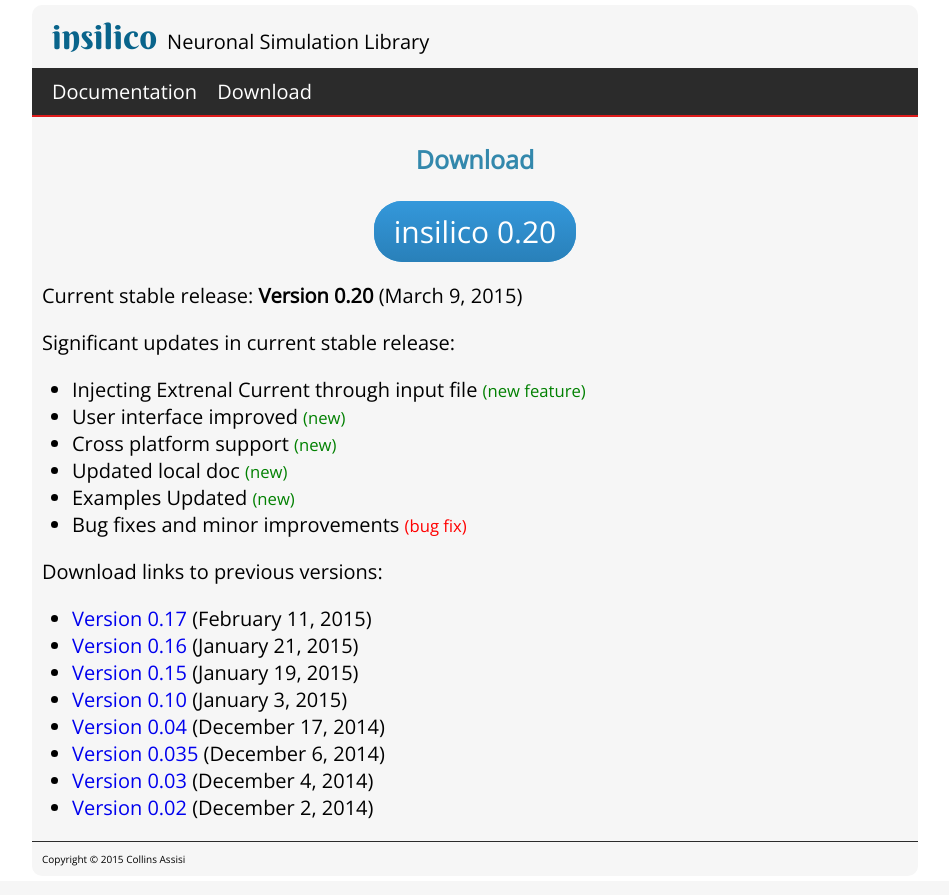
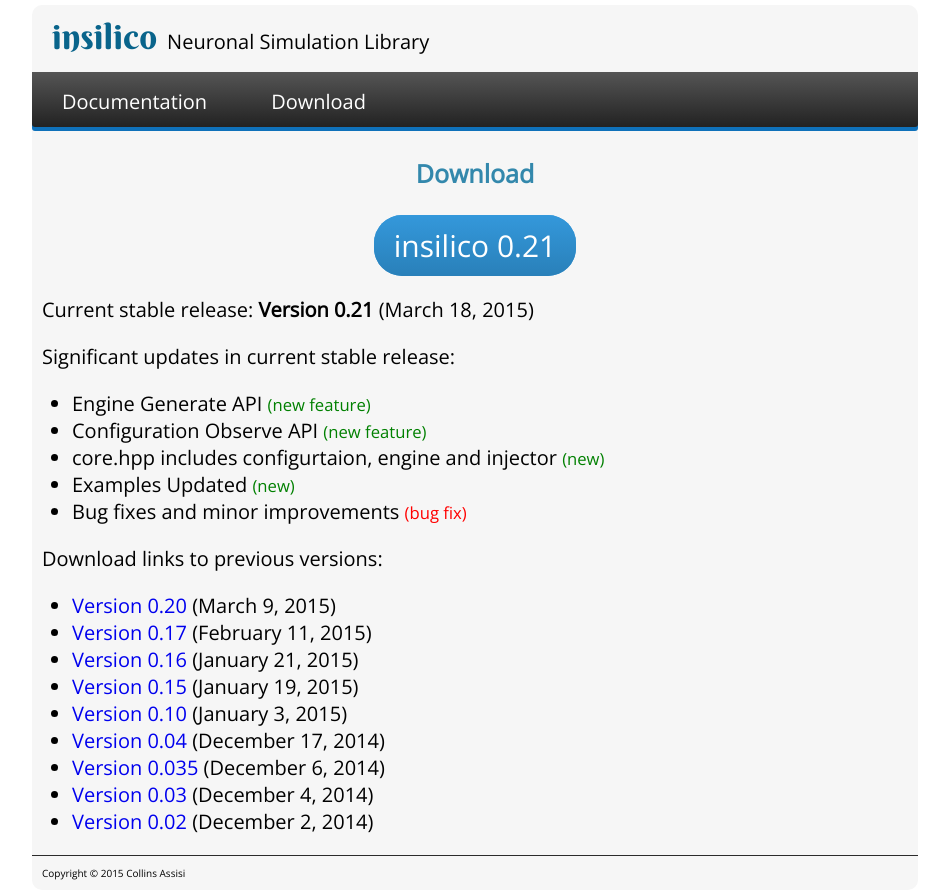
Before and after one commit to insilico-lib/insilico-web, a PHP site: page /download.php in a window 1280 px wide. Shown: the whole page, without its empty margins (165-1114 px from the left). Before the commit the page ends 866 px from the top, so only its background shows below. Run offline with PHP 8.4, Linux system fonts and the light colour scheme.

Commit message:
Release insilico 0.21

```diff
--- a/download.php
+++ b/download.php
@@ -1,24 +1,24 @@
 <?php include_once("pre_wrapper.php"); ?>
 
 <p class="page-content-header">Download</p>
-<p style="text-align: center; padding: 10px;"><a href="insilico-0.20.zip"><span class="btn">insilico 0.20</span></a></p>
+<p style="text-align: center; padding: 10px;"><a href="insilico-0.21.zip"><span class="btn">insilico 0.21</span></a></p>
 <p style="padding-left: 10px;">
-    <span>Current stable release:</span><b> Version 0.20 </a></b> (March 9, 2015)
+    <span>Current stable release:</span><b> Version 0.21 </a></b> (March 18, 2015)
 </p>
 <p style="padding-left: 10px;">
     <span>Significant updates in current stable release:</span>
     <ul>
-	<li>Injecting Extrenal Current through input file <small style="color:green;">(new feature)</small></li>
-	<li>User interface improved <small style="color:green;">(new)</small></li>
-	<li>Cross platform support <small style="color:green;">(new)</small></li>
-	<li>Updated local doc <small style="color:green;">(new)</small></li>
-	<li>Examples Updated <small style="color:green;">(new)</small></li>
+    <li>Engine Generate API <small style="color:green;">(new feature)</small></li>
+    <li>Configuration Observe API  <small style="color:green;">(new feature)</small></li>
+    <li>core.hpp includes configurtaion, engine and injector <small style="color:green;">(new)</small></li>
+    <li>Examples Updated <small style="color:green;">(new)</small></li>
 	<li>Bug fixes and minor improvements <small style="color:red;">(bug fix)</small></li>
     </ul>
 </p>
 <p style="padding-left: 10px;">
     <span>Download links to previous versions:</span>
     <ul>
+	<li><a href="insilico-0.20.zip">Version 0.20</a> (March 9, 2015)</li>
 	<li><a href="insilico-0.17.zip">Version 0.17</a> (February 11, 2015)</li>
 	<li><a href="insilico-0.16.zip">Version 0.16</a> (January 21, 2015)</li>
 	<li><a href="insilico-0.15.zip">Version 0.15</a> (January 19, 2015)</li>
--- a/header.php
+++ b/header.php
@@ -1,6 +1,8 @@
 <link href="style.css" rel="stylesheet" type="text/css">
 <link href='http://fonts.googleapis.com/css?family=Open+Sans' rel='stylesheet' type='text/css'>
 <link href='http://fonts.googleapis.com/css?family=Berkshire+Swash' rel='stylesheet' type='text/css'>
+<script src="http://code.jquery.com/jquery-latest.min.js" type="text/javascript"></script>
+<script src="script.js"></script>
 <?php
 echo '<p style="margin: 0 auto; padding: 10px;"><a style="color: #09648b; font-family: \'Berkshire Swash\'; font-size: 35px; padding: 10px;" href="index.php">insilico</a>';
 echo 'Neuronal Simulation Library</p>';
--- a/menu.php
+++ b/menu.php
@@ -1,11 +1,11 @@
 <?php
   $menu = array("Documentation", "Download");
-  echo '<ul class="menu">';
+  echo '<div id="cssmenu"><ul>';
   foreach($menu as $menuitem) {
-  echo '<li class="menu-list">'.
+  echo '<li>'.
        '<a style="color: #fff;" href='.strtolower($menuitem).'.php>'.
       $menuitem.
        '</a></li>';
   }
-  echo "</ul>";
+  echo "</ul></div>";
 ?>
--- /dev/null
+++ b/script.js
@@ -0,0 +1,5 @@
+( function( $ ) {
+$( document ).ready(function() {
+$('#cssmenu').prepend('<div id="bg-one"></div><div id="bg-two"></div><div id="bg-three"></div><div id="bg-four"></div>');
+});
+} )( jQuery );
--- a/style.css
+++ b/style.css
@@ -56,20 +56,6 @@ a {
     font-size: 14px;
     font-weight: normal;
 }
-.menu {
-    margin: 0px;
-    list-style-type: none;
-    padding: 10px;
-    background: #2B2B2B;
-    border-bottom: 2px double #DE1B1B;
-}
-.menu-list {
-    padding: 10px;
-    display: inline;
-}
-.menu-list:hover {
-    text-decoration: underline;
-}
 .btn {
     background: #3498db;
     background-image: -webkit-linear-gradient(top, #3498db, #2980b9);
@@ -93,3 +79,101 @@ a {
     text-decoration: none;
     border-radius: 28px;
 }
+#cssmenu, #cssmenu ul, #cssmenu ul li, #cssmenu ul li a {
+  margin: 0;
+  padding: 0;
+  border: 0;
+  list-style: none;
+  line-height: 1;
+  display: block;
+  position: relative;
+}
+#cssmenu {
+  width: auto;
+  height: 59px;
+  padding-bottom: 4px;
+}
+#cssmenu.align-right {
+  float: right;
+}
+#cssmenu.align-right ul li {
+  float: right;
+  margin-right: 0;
+  margin-left: 4px;
+}
+#cssmenu.align-right ul li:first-child,
+#cssmenu.align-right ul li:first-child > a {
+  border-bottom-right-radius: 3px;
+}
+#cssmenu #bg-one,
+#cssmenu #bg-two,
+#cssmenu #bg-three,
+#cssmenu #bg-four {
+  position: absolute;
+  bottom: 0;
+  width: 100%;
+  border-bottom-left-radius: 3px;
+  border-bottom-right-radius: 3px;
+}
+#cssmenu #bg-one {
+  height: 10px;
+  background: #0f71ba;
+}
+#cssmenu #bg-two {
+  height: 59px;
+  z-index: 2;
+}
+#cssmenu #bg-three {
+  bottom: 4px;
+  height: 55px;
+  z-index: 3;
+  background: #222222;
+  background: -moz-linear-gradient(top, #555555 0%, #222222 100%);
+  background: -webkit-gradient(linear, left top, left bottom, color-stop(0%, #555555), color-stop(100%, #222222));
+  background: -webkit-linear-gradient(top, #555555 0%, #222222 100%);
+  background: -o-linear-gradient(top, #555555 0%, #222222 100%);
+  background: -ms-linear-gradient(top, #555555 0%, #222222 100%);
+  background: linear-gradient(to bottom, #555555 0%, #222222 100%);
+}
+#cssmenu #bg-four {
+  bottom: 4px;
+  height: 55px;
+  z-index: 4;
+}
+#cssmenu ul {
+  height: 59px;
+}
+#cssmenu ul li {
+  float: left;
+  margin-right: 4px;
+  border-top-left-radius: 3px;
+  border-top-right-radius: 3px;
+  z-index: 5;
+}
+#cssmenu ul li a {
+  padding: 24px 30px 18px 30px;
+  margin-bottom: 0px;
+  border-top-left-radius: 3px;
+  border-top-right-radius: 3px;
+  color: #eeeeee;
+  //font-size: 16px;
+  text-decoration: none;
+}
+#cssmenu ul li:first-child,
+#cssmenu ul li:first-child > a {
+  border-bottom-left-radius: 3px;
+}
+#cssmenu ul li:hover,
+#cssmenu ul li.active {
+  background: #0f71ba;
+  background: -moz-linear-gradient(top, #3fa4f0 0%, #0f71ba 100%);
+  background: -webkit-gradient(linear, left top, left bottom, color-stop(0%, #3fa4f0), color-stop(100%, #0f71ba));
+  background: -webkit-linear-gradient(top, #3fa4f0 0%, #0f71ba 100%);
+  background: -o-linear-gradient(top, #3fa4f0 0%, #0f71ba 100%);
+  background: -ms-linear-gradient(top, #3fa4f0 0%, #0f71ba 100%);
+  background: linear-gradient(to bottom, #3fa4f0 0%, #0f71ba 100%);
+}
+#cssmenu ul li a:hover,
+#cssmenu ul li.active > a {
+  color: #ffffff;
+}
```
